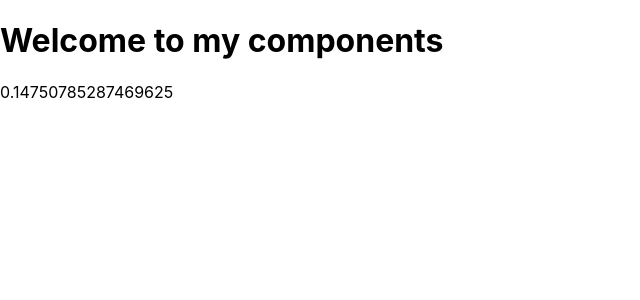
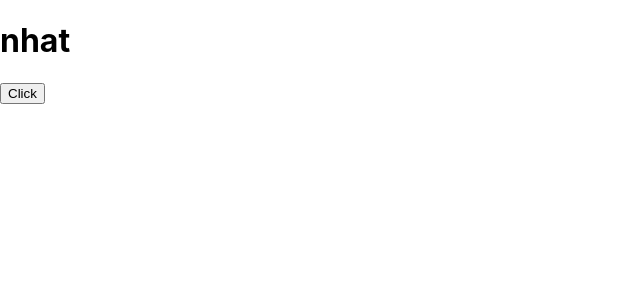
Before and after one commit to nhatphamvn/iot-webproject, a React (Create React App) app: page / in a window 1280 px wide. Shown: the top 300 px of the page, without its empty margins (0-640 px from the left). Built offline with nearby package versions, Linux system fonts and the light colour scheme.

Commit message:
setState

```diff
--- a/src/components/MyComponent.js
+++ b/src/components/MyComponent.js
@@ -3,12 +3,26 @@ import React from 'react';
 
 class MyComponent extends React.Component{
 
+    state ={
+        name:'nhat',
+        age:12
+
+    }
+    handleSubmit=(e)=>{
+        console.log('this is',this.state.name);
+
+        this.setState({
+            name:'han'
+        })
+
+    }
+
     render(){
 
         return(
             <>
-                <h1>Welcome to my components</h1>
-                {Math.random()}
+                <h1>{this.state.name}</h1>
+                <button onClick={this.handleSubmit}>Click</button>
 
             </>
         )
```
